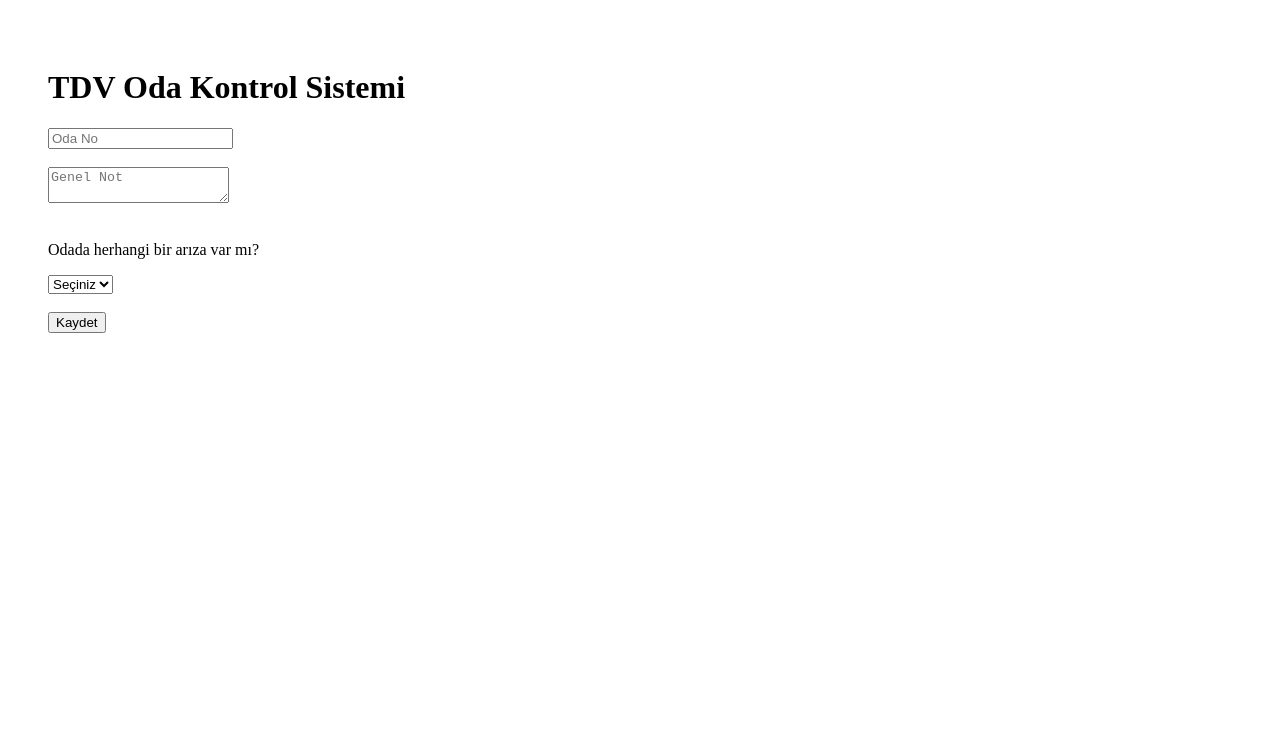
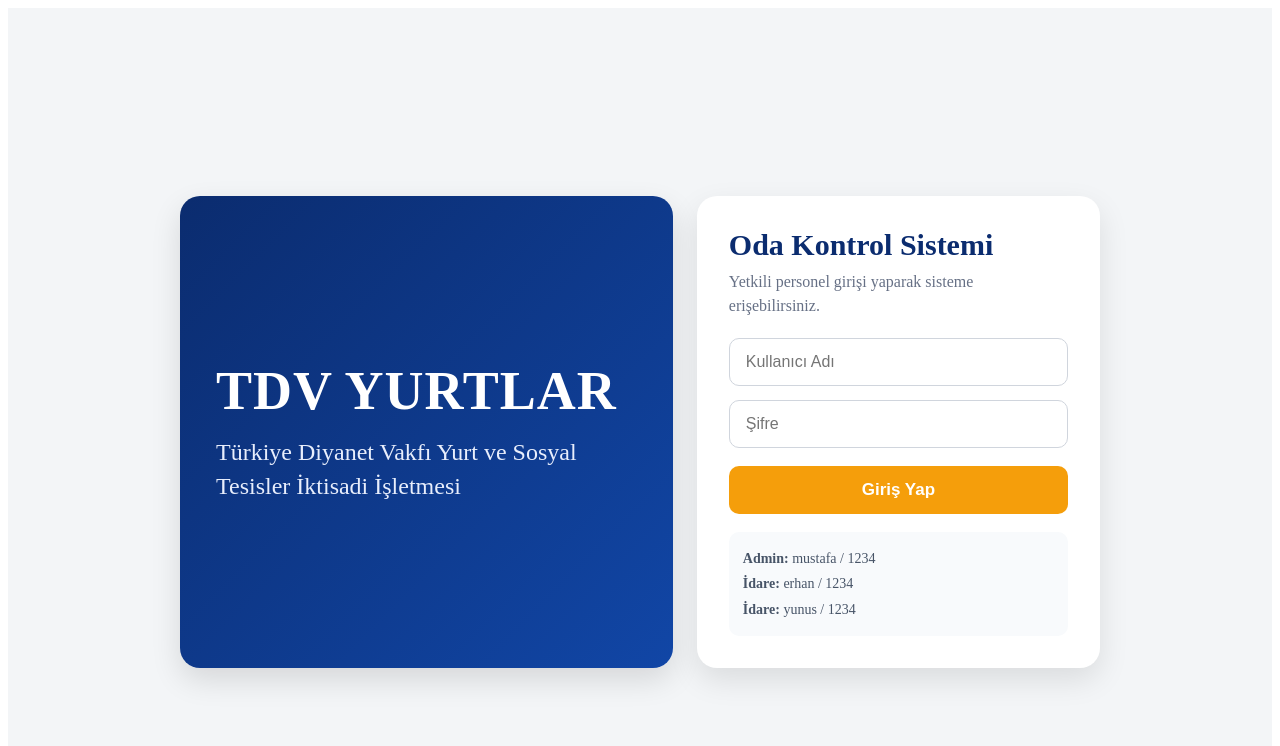
Before and after one commit to mustafakus559-sketch/oda-takip-v2, a Next.js app: page / in a window 1280 px wide. Shown: the top 746 px of the page. Built offline with nearby package versions, Linux system fonts and the light colour scheme.

Commit message:
Update page.js

```diff
--- a/app/page.js
+++ b/app/page.js
@@ -1,90 +1,307 @@
 "use client";
 
 import { useState } from "react";
-import { createClient } from "@supabase/supabase-js";
 
-const supabase = createClient(
-  "https://wsxjninwdexyxmvnvxfs.supabase.co",
-  "sb_publishable_wA4IcyUd-4UaBkZ2UPvLkQ_xuElu29a"
+const USERS = [
+  { username: "mustafa", password: "1234", name: "Mustafa Kuş", role: "admin" },
+  { username: "erhan", password: "1234", name: "Erhan Karakuş", role: "idare" },
+  { username: "yunus", password: "1234", name: "Yunus Emre Özevren", role: "idare" },
+];
+
+export default function Page() {
+  const [user, setUser] = useState(null);
+  const [username, setUsername] = useState("");
+  const [password, setPassword] = useState("");
+
+  const [odaNo, setOdaNo] = useState("");
+  const [genelNot, setGenelNot] = useState("");
+  const [ariza, setAriza] = useState("yok");
+  const [arizaAciklama, setArizaAciklama] = useState("");
+
+  const handleLogin = () => {
+    const found = USERS.find(
+      (u) => u.username === username.trim().toLowerCase() && u.password === password
     );
 
-export default function Page() {
-  const [oda, setOda] = useState("");
-  const [not, setNot] = useState("");
+    if (!found) {
+      alert("Kullanıcı adı veya şifre hatalı.");
+      return;
+    }
 
-  const [arizaVarMi, setArizaVarMi] = useState("");
-  const [arizaAciklama, setArizaAciklama] = useState("");
-
-  const kaydet = async () => {
-    const { error } = await supabase.from("oda_kontrolleri").insert([
-      {
-        oda_no: oda,
-        genel_not: not,
-        ariza_aciklama: arizaVarMi === "var" ? arizaAciklama : null,
-      },
-    ]);
-
-    if (error) {
-      console.log("HATA:", error);
-      alert("Hata oluştu");
-    } else {
-      alert("Kaydedildi");
-      setOda("");
-      setNot("");
-      setArizaVarMi("");
-      setArizaAciklama("");
-    }
+    setUser(found);
   };
 
+  const handleLogout = () => {
+    setUser(null);
+    setUsername("");
+    setPassword("");
+  };
+
+  const handleSave = () => {
+    alert("Kayıt alındı. Sonraki adımda bunu veri tabanına bağlayacağız.");
+    setOdaNo("");
+    setGenelNot("");
+    setAriza("yok");
+    setArizaAciklama("");
+  };
+
+  if (!user) {
     return (
-    <div style={{ padding: 40 }}>
-      <h1>TDV Oda Kontrol Sistemi</h1>
+      <div style={styles.page}>
+        <div style={styles.loginWrapper}>
+          <div style={styles.logoBox}>
+            <div style={styles.logoMain}>TDV YURTLAR</div>
+            <div style={styles.logoSub}>
+              Türkiye Diyanet Vakfı Yurt ve Sosyal Tesisler İktisadi İşletmesi
+            </div>
+          </div>
+
+          <div style={styles.loginCard}>
+            <div style={styles.cardHeader}>Oda Kontrol Sistemi</div>
+            <div style={styles.cardText}>
+              Yetkili personel girişi yaparak sisteme erişebilirsiniz.
+            </div>
 
             <input
-        placeholder="Oda No"
-        value={oda}
-        onChange={(e) => setOda(e.target.value)}
+              style={styles.input}
+              placeholder="Kullanıcı Adı"
+              value={username}
+              onChange={(e) => setUsername(e.target.value)}
             />
 
-      <br />
-      <br />
+            <input
+              style={styles.input}
+              type="password"
+              placeholder="Şifre"
+              value={password}
+              onChange={(e) => setPassword(e.target.value)}
+            />
+
+            <button style={styles.loginButton} onClick={handleLogin}>
+              Giriş Yap
+            </button>
+
+            <div style={styles.demoBox}>
+              <div><strong>Admin:</strong> mustafa / 1234</div>
+              <div><strong>İdare:</strong> erhan / 1234</div>
+              <div><strong>İdare:</strong> yunus / 1234</div>
+            </div>
+          </div>
+        </div>
+      </div>
+    );
+  }
+
+  return (
+    <div style={styles.appPage}>
+      <div style={styles.topBar}>
+        <div>
+          <div style={styles.appTitle}>TDV Oda Kontrol Sistemi</div>
+          <div style={styles.welcome}>
+            Hoş geldiniz, {user.name} ({user.role})
+          </div>
+        </div>
+
+        <button style={styles.logoutButton} onClick={handleLogout}>
+          Çıkış Yap
+        </button>
+      </div>
+
+      <div style={styles.formCard}>
+        <h2>Yeni Oda Kontrolü</h2>
+
+        <input
+          style={styles.input}
+          placeholder="Oda No"
+          value={odaNo}
+          onChange={(e) => setOdaNo(e.target.value)}
+        />
 
         <textarea
+          style={styles.textarea}
           placeholder="Genel Not"
-        value={not}
-        onChange={(e) => setNot(e.target.value)}
+          value={genelNot}
+          onChange={(e) => setGenelNot(e.target.value)}
         />
 
-      <br />
-      <br />
-
-      <p>Odada herhangi bir arıza var mı?</p>
-
+        <div style={styles.label}>Odada herhangi bir arıza var mı?</div>
         <select
-        value={arizaVarMi}
-        onChange={(e) => setArizaVarMi(e.target.value)}
+          style={styles.input}
+          value={ariza}
+          onChange={(e) => setAriza(e.target.value)}
         >
-        <option value="">Seçiniz</option>
           <option value="yok">Yok</option>
           <option value="var">Var</option>
         </select>
 
-      <br />
-      <br />
-
-      {arizaVarMi === "var" && (
-        <>
+        {ariza === "var" && (
           <textarea
+            style={styles.textarea}
             placeholder="Arıza açıklaması yazınız..."
             value={arizaAciklama}
             onChange={(e) => setArizaAciklama(e.target.value)}
           />
-          <br />
-          <br />
-        </>
         )}
 
-      <button onClick={kaydet}>Kaydet</button>
+        <button style={styles.saveButton} onClick={handleSave}>
+          Kaydet
+        </button>
+      </div>
     </div>
   );
 }
+
+const styles = {
+  page: {
+    minHeight: "100vh",
+    background: "#f3f5f7",
+    display: "flex",
+    alignItems: "center",
+    justifyContent: "center",
+    padding: "24px",
+  },
+  loginWrapper: {
+    width: "100%",
+    maxWidth: "920px",
+    display: "grid",
+    gridTemplateColumns: "1.1fr 0.9fr",
+    gap: "24px",
+  },
+  logoBox: {
+    background: "linear-gradient(135deg, #0b2c6f 0%, #1146a6 100%)",
+    color: "#fff",
+    borderRadius: "20px",
+    padding: "48px 36px",
+    boxShadow: "0 12px 30px rgba(0,0,0,0.12)",
+    display: "flex",
+    flexDirection: "column",
+    justifyContent: "center",
+  },
+  logoMain: {
+    fontSize: "54px",
+    fontWeight: "800",
+    letterSpacing: "1px",
+    marginBottom: "14px",
+  },
+  logoSub: {
+    fontSize: "24px",
+    lineHeight: 1.4,
+    color: "#e8eefc",
+  },
+  loginCard: {
+    background: "#fff",
+    borderRadius: "20px",
+    padding: "32px",
+    boxShadow: "0 12px 30px rgba(0,0,0,0.10)",
+    display: "flex",
+    flexDirection: "column",
+    justifyContent: "center",
+  },
+  cardHeader: {
+    fontSize: "30px",
+    fontWeight: "800",
+    color: "#0b2c6f",
+    marginBottom: "8px",
+  },
+  cardText: {
+    color: "#667085",
+    marginBottom: "20px",
+    lineHeight: 1.5,
+  },
+  input: {
+    width: "100%",
+    padding: "14px 16px",
+    marginBottom: "14px",
+    borderRadius: "10px",
+    border: "1px solid #d0d5dd",
+    fontSize: "16px",
+    boxSizing: "border-box",
+  },
+  textarea: {
+    width: "100%",
+    minHeight: "100px",
+    padding: "14px 16px",
+    marginBottom: "14px",
+    borderRadius: "10px",
+    border: "1px solid #d0d5dd",
+    fontSize: "16px",
+    boxSizing: "border-box",
+    resize: "vertical",
+  },
+  loginButton: {
+    width: "100%",
+    padding: "14px",
+    borderRadius: "10px",
+    border: "none",
+    background: "#f59e0b",
+    color: "#fff",
+    fontSize: "17px",
+    fontWeight: "700",
+    cursor: "pointer",
+    marginTop: "4px",
+  },
+  demoBox: {
+    marginTop: "18px",
+    padding: "14px",
+    borderRadius: "10px",
+    background: "#f8fafc",
+    color: "#475467",
+    lineHeight: 1.8,
+    fontSize: "14px",
+  },
+  appPage: {
+    minHeight: "100vh",
+    background: "#f3f5f7",
+    padding: "28px",
+  },
+  topBar: {
+    background: "#fff",
+    borderRadius: "18px",
+    padding: "24px 28px",
+    marginBottom: "24px",
+    display: "flex",
+    justifyContent: "space-between",
+    alignItems: "center",
+    boxShadow: "0 8px 24px rgba(0,0,0,0.08)",
+  },
+  appTitle: {
+    fontSize: "34px",
+    fontWeight: "800",
+    color: "#0b2c6f",
+  },
+  welcome: {
+    marginTop: "6px",
+    color: "#667085",
+    fontSize: "18px",
+  },
+  logoutButton: {
+    padding: "12px 18px",
+    borderRadius: "10px",
+    border: "none",
+    background: "#ef4444",
+    color: "#fff",
+    fontWeight: "700",
+    cursor: "pointer",
+  },
+  formCard: {
+    background: "#fff",
+    borderRadius: "18px",
+    padding: "28px",
+    boxShadow: "0 8px 24px rgba(0,0,0,0.08)",
+    maxWidth: "820px",
+  },
+  label: {
+    marginBottom: "8px",
+    fontWeight: "700",
+    color: "#344054",
+  },
+  saveButton: {
+    padding: "14px 20px",
+    borderRadius: "10px",
+    border: "none",
+    background: "#0b2c6f",
+    color: "#fff",
+    fontWeight: "700",
+    cursor: "pointer",
+  },
+};
```
Lines whose indentation alone changed are shown as unchanged.
